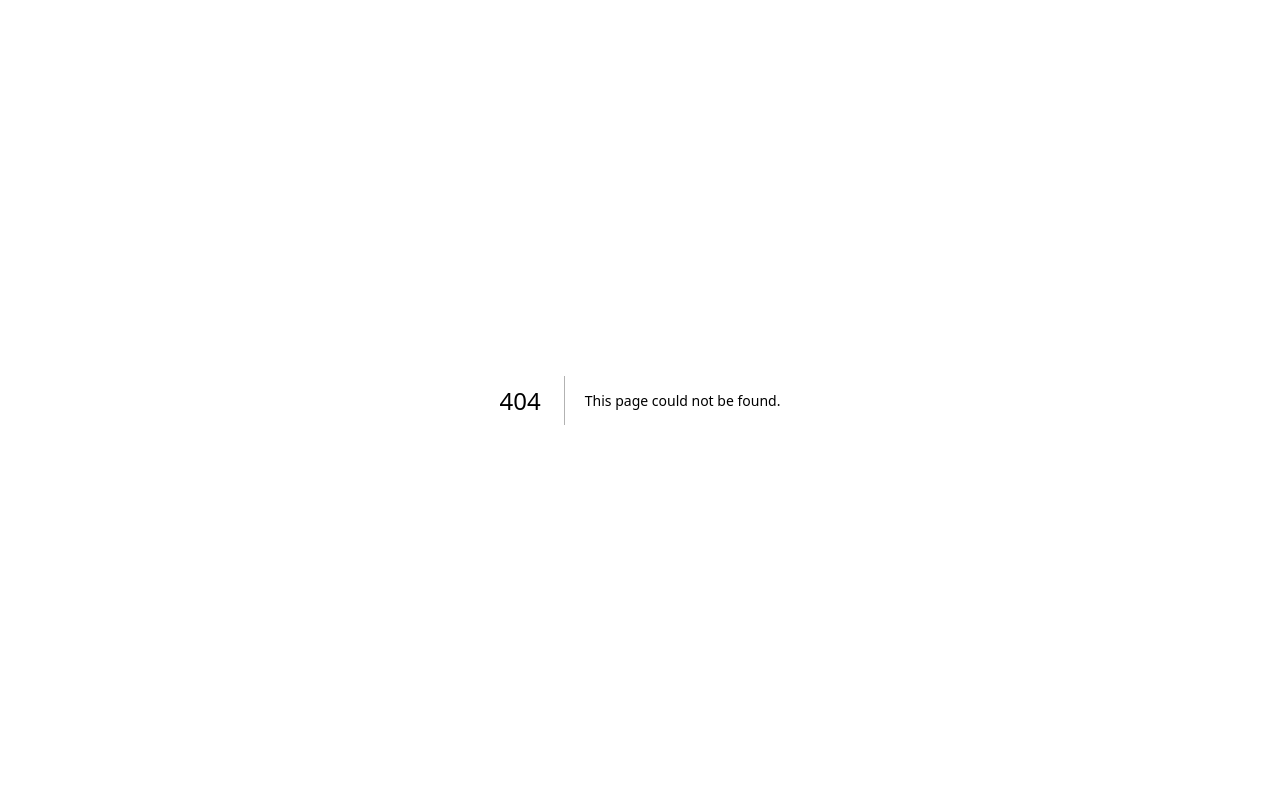
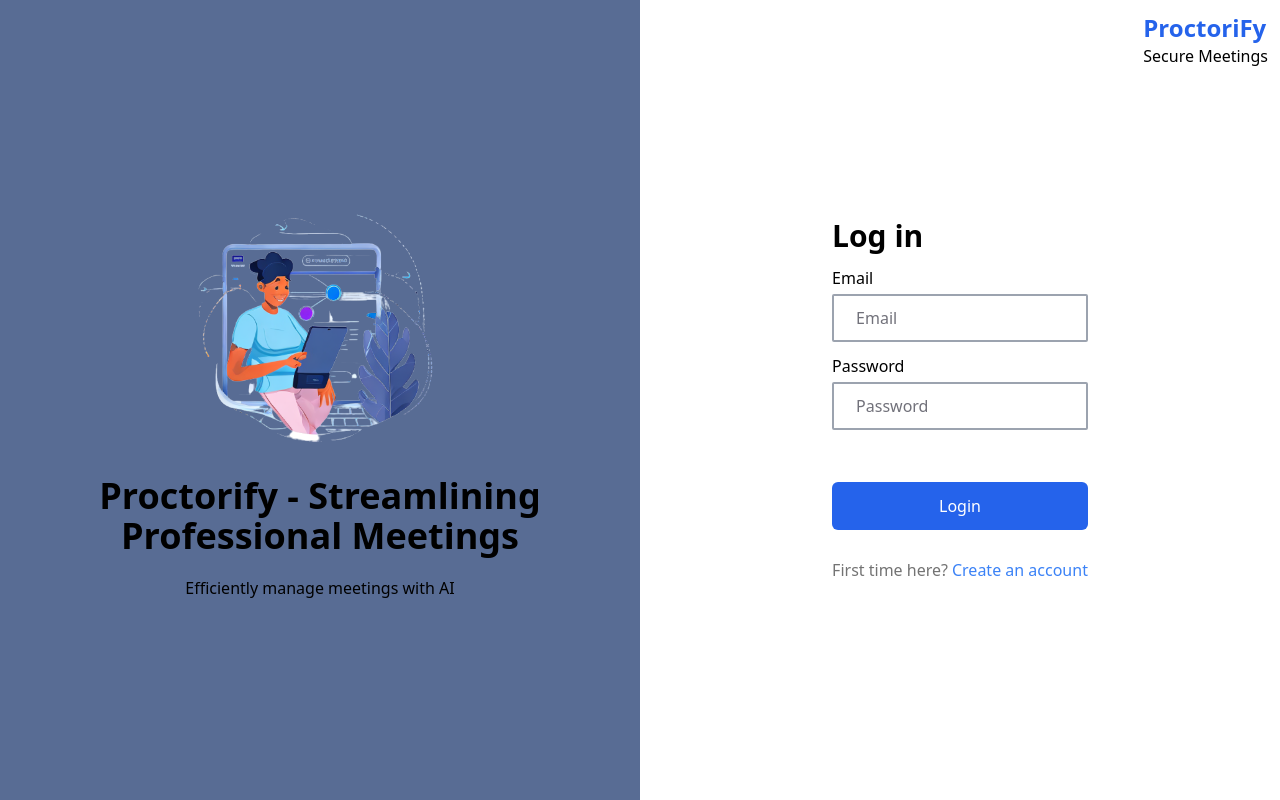
Before and after one commit to Yadav106/proctorify-frontend, a Next.js app: page /auth in a window 1280 px wide. Before the commit this address had no page. Built offline with nearby package versions, Linux system fonts and the light colour scheme.

Commit message:
login-register page added

```diff
--- /dev/null
+++ b/components/InputField.tsx
@@ -0,0 +1,54 @@
+import React from "react";
+
+interface InputProps {
+    id: string;
+    onChange: any;
+    value: string;
+    label: string;
+    type?: string;
+}
+
+const InputField: React.FC<InputProps> = ({
+    id,
+    onChange,
+    value,
+    label,
+    type
+}) => {
+    return(
+        <div className="relative mb-2">
+            <input
+                value={value}
+                onChange={onChange}
+                type={type}
+                id = {id}
+                className="block rounded-sm pt-4 pb-1 w-full text-md border-2 border-gray-400 appearance-none outline-border-gray-700 focus:ring-0 peer"
+                placeholder=" "
+            />
+            <label
+            className="
+              absolute
+              text-md
+              bg-white
+              px-2
+              text-zinc-500
+              duration-150
+              transform
+              -translate-y-7
+              top-3
+              z-10
+              origin-[0]
+              left-4
+              peer-placeholder-shown:scale-100
+              peer-placeholder-shown:translate-y-0
+              peer-focus:-translate-y-7
+              peer-focus:text-black
+              "
+            htmlFor={id} >
+                {label}
+            </label>
+        </div>
+    )
+}
+
+export default InputField;
--- /dev/null
+++ b/components/LoginLeft.tsx
@@ -0,0 +1,12 @@
+const LoginLeft = () => {
+  return(
+    <div className="w-1/2 h-screen bg-[#586c94] flex flex-col justify-center items-center">
+
+        <img src="/images/login.png" alt="login" className="w-1/2 px-8" />
+        <span className="font-bold text-4xl text-center my-5 ">Proctorify - Streamlining <br/> Professional Meetings</span>
+        <span>Efficiently manage meetings with AI</span>
+      </div>
+  )
+}
+
+export default LoginLeft;
--- /dev/null
+++ b/components/LoginRight.tsx
@@ -0,0 +1,63 @@
+import { useState, useCallback } from "react";
+import InputField from "./InputField";
+const LoginRight = () => {
+
+  const [name, setName] = useState("");
+  const [ email, setEmail] = useState("");
+  const [ password, setPassword] = useState("");
+  const [ variant, setVariant] = useState("login");
+
+  const toggleVariant = useCallback(() => {
+    setVariant((currentVariant) => currentVariant === 'login' ? 'register' : 'login')
+},[])
+
+  return(
+    <div className="w-1/2 h-screen bg-white flex flex-col justify-center items-center text-black relative">
+      <div className="flex flex-col items-left absolute top-3 right-3 justify-center">
+        <span className="font-bold text-2xl text-blue-600">ProctoriFy</span>
+        <span>Secure Meetings</span>
+      </div>
+      <div className="flex flex-col gap-1 ">
+        <span className="text-3xl mb-2 font-bold">
+          {variant === 'login' ? 'Log in' : 'Register'}
+        </span>
+        {variant==='register' && <span>Username</span>}
+        {variant==='register' && <InputField
+          label="username"
+          onChange={(event: any) => setName(event.target.value)}
+          id="name"
+          type="name"
+          value={name}
+        />}
+        <span>Email</span>
+        <InputField
+          label="Email"
+          onChange={(event: any) => setEmail(event.target.value)}
+          id="email"
+          type="email"
+          value={email}
+        />
+        <span>Password</span>
+        <InputField
+          label="Password"
+          onChange={(event: any) => setPassword(event.target.value)}
+          id="password"
+          type="password"
+          value={password}
+        />
+        {/* <button onClick={variant === 'login' ? login : register} className="bg-red-600 py-3 text-white rounded-md w-full mt-10 hover:bg-red-700 transition "> */}
+        <button className="bg-blue-600 py-3 text-white rounded-md w-full mt-10 hover:bg-blue-700 transition ">
+          {variant === 'login' ? "Login" : "Sign Up"}
+        </button>
+        <p className="text-neutral-500 mt-6 ">
+          {variant==='login' ? 'First time here?': 'Already have an account'}
+          <span onClick={toggleVariant} className="text-blue-500 ml-1 hover:underline cursor-pointer" >
+              {variant==='login' ? 'Create an account': 'Log In'}
+          </span>
+        </p>
+      </div>
+    </div>
+  )
+}
+
+export default LoginRight;
--- /dev/null
+++ b/pages/auth.tsx
@@ -0,0 +1,12 @@
+import LoginLeft from "@/components/LoginLeft";
+import LoginRight from "@/components/LoginRight";
+const Auth = () => {
+  return(
+    <div className="flex">
+      <LoginLeft />
+      <LoginRight />
+    </div>
+  )
+}
+
+export default Auth;
```
Also changed, not shown: public/images/login.png (added).
